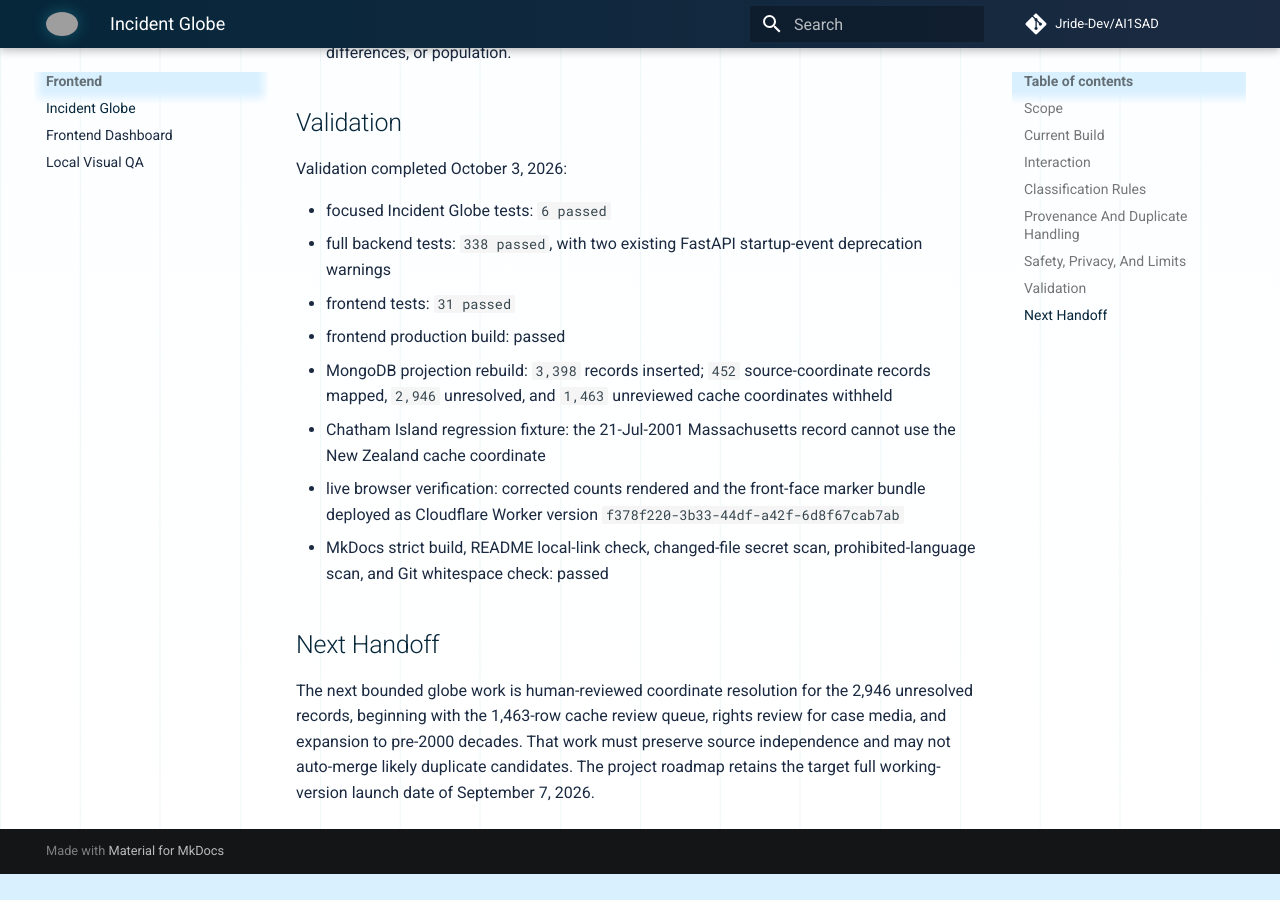
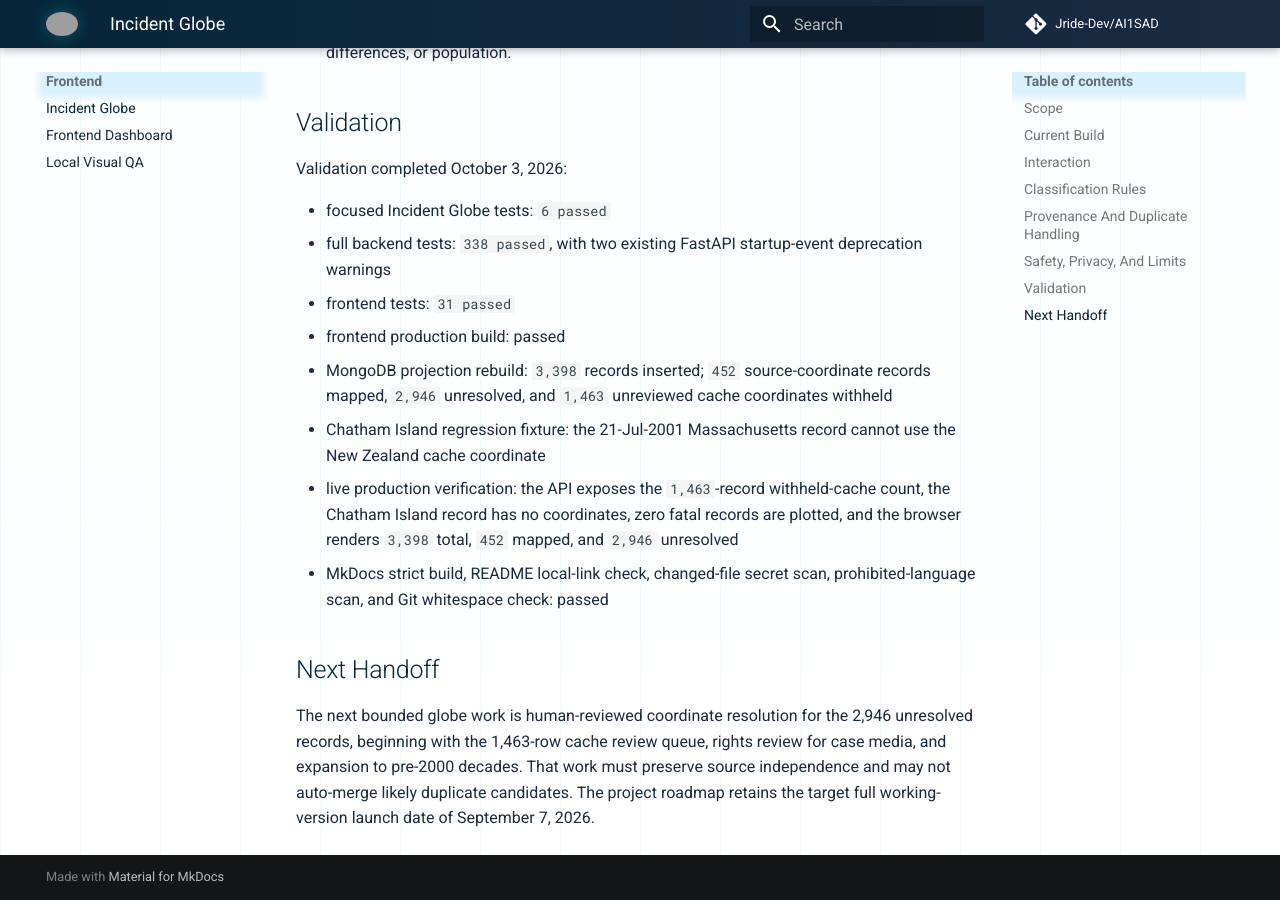
Before and after one commit to Jride-Dev/AI1SAD, an MkDocs documentation site: the page built from docs/INCIDENT_GLOBE.md, in a window 1280 px wide and 900 px high, scrolled down 3289 px. Built offline with MkDocs 1.6.1 and Material for MkDocs 9.7.7, drawn with Linux system fonts in a browser that asks for light colours; comment, search, counter and statistics services are not loaded; before the commit the page ends 4163 px from its top, so only the background shows below that; grey boxes are pictures that could not be loaded.

Commit message:
Document globe coordinate deployment

```diff
--- a/docs/INCIDENT_GLOBE.md
+++ b/docs/INCIDENT_GLOBE.md
@@ -84,7 +84,7 @@ Validation completed October 3, 2026:
 - frontend production build: passed
 - MongoDB projection rebuild: `3,398` records inserted; `452` source-coordinate records mapped, `2,946` unresolved, and `1,463` unreviewed cache coordinates withheld
 - Chatham Island regression fixture: the 21-Jul-2001 Massachusetts record cannot use the New Zealand cache coordinate
-- live browser verification: corrected counts rendered and the front-face marker bundle deployed as Cloudflare Worker version `f378f220-3b33-44df-a42f-6d8f67cab7ab`
+- live production verification: the API exposes the `1,463`-record withheld-cache count, the Chatham Island record has no coordinates, zero fatal records are plotted, and the browser renders `3,398` total, `452` mapped, and `2,946` unresolved
 - MkDocs strict build, README local-link check, changed-file secret scan, prohibited-language scan, and Git whitespace check: passed
 
 ## Next Handoff
```
Also changed, not shown: docs/PROJECT_STATUS.md (+1 -1 lines).
